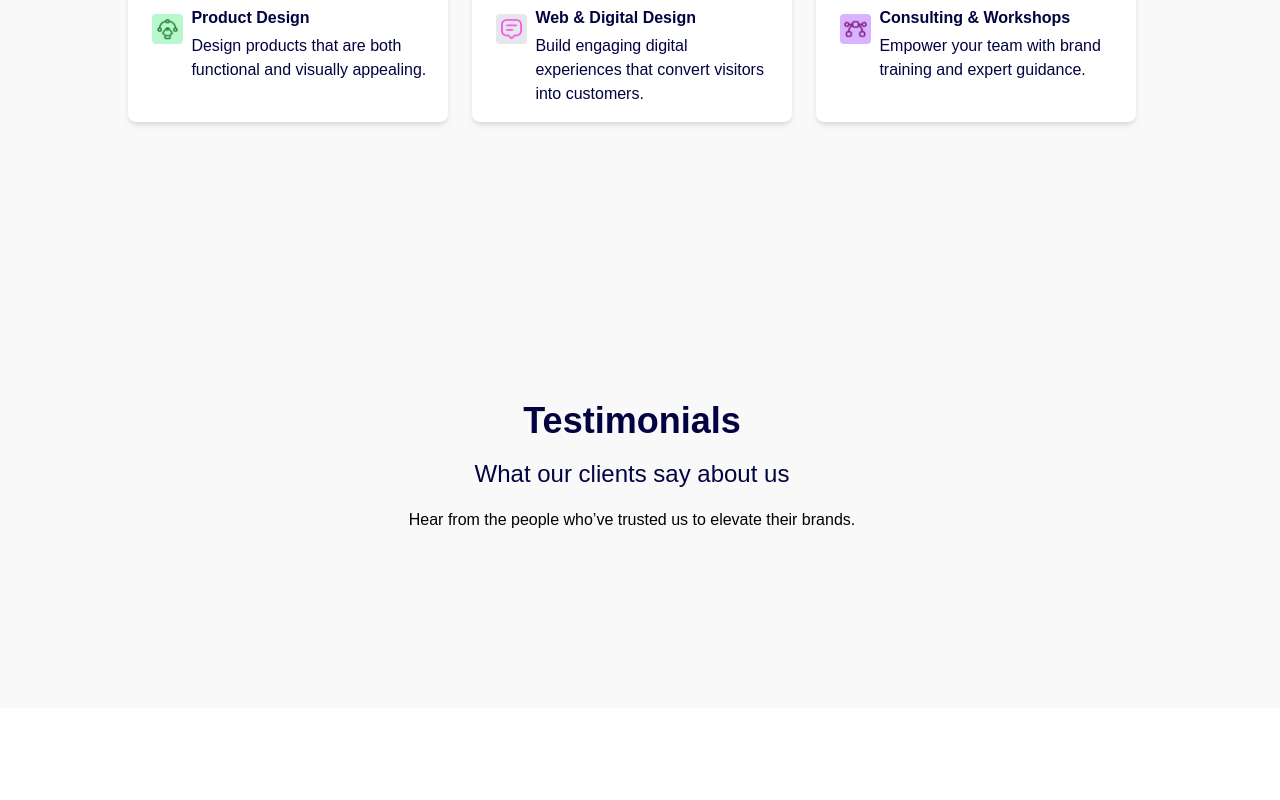
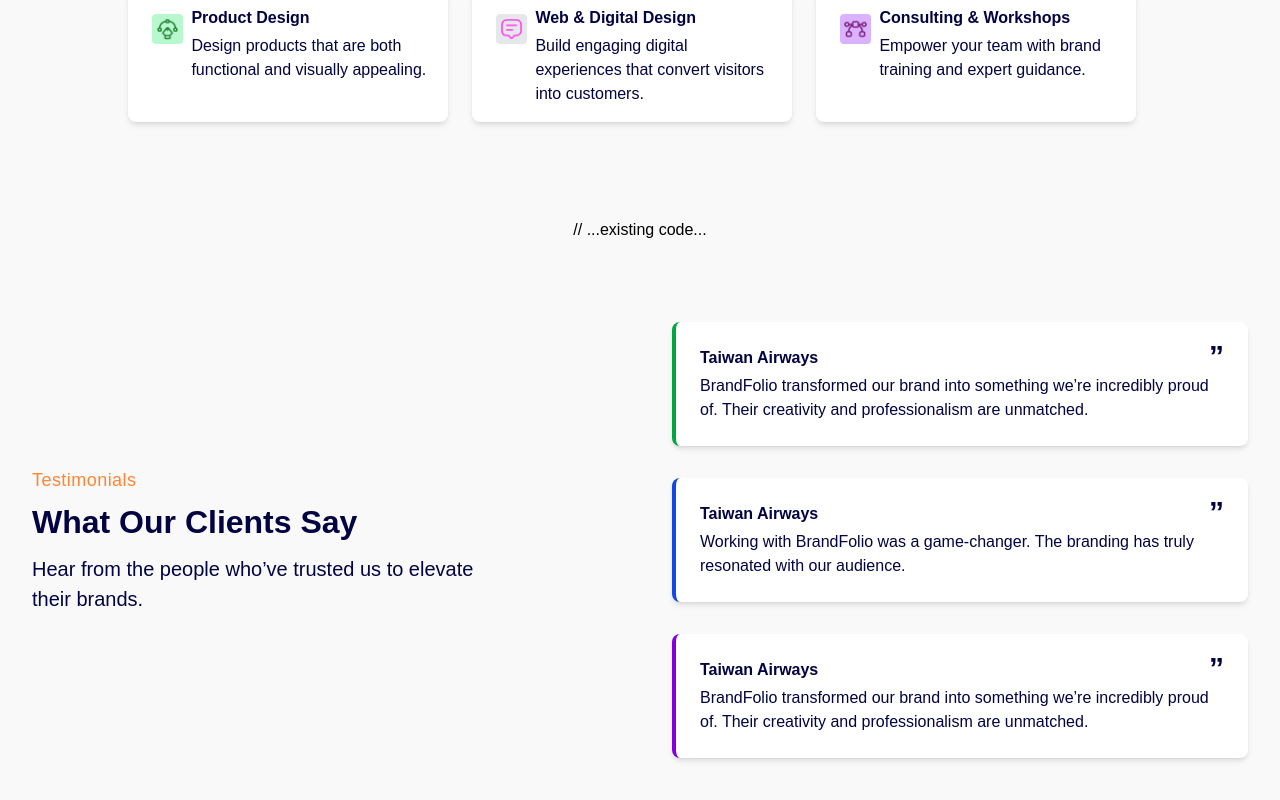
Before and after one commit to MideJayeoba/tailwind-project, a React (Vite) app in the folder learning/: page / in a window 1280 px wide. Shown: the part 2099-2899 px from the top of the page. Before the commit the page ends 2807 px from the top, so only its background shows below. Built offline with nearby package versions, Linux system fonts and the light colour scheme.

Commit message:
testimonial section

```diff
--- a/learning/src/App.jsx
+++ b/learning/src/App.jsx
@@ -181,20 +181,46 @@ export default function App() {
         </div>
       </section>
 
+      // ...existing code...
+
       {/* Testimonials Section */}
       <section id="testimonials" className="max-w-7xl w-full mx-auto px-4 mt-10 md:mt-20">
-        <div className='flex flex-col md:flex-row w-full max-w-7xl px-0 md:px-4'>
-          <div className="text-center flex flex-col p-4 md:m-20 md:mr-24 self-center w-full">
-            <p className="text-[24px] font-bold mb-2 text-[#020340] md:text-[36px]">Testimonials</p>
-            <p className="text-[#020340] text-[15px] md:text-[24px] mb-4">
-              What our clients say about us
-            </p>
-            <p>
+        <div className="flex flex-col md:flex-row w-full max-w-7xl px-0 md:px-4">
+          {/* Left: Heading */}
+          <div className="flex-1 flex flex-col justify-center md:items-start items-center text-left md:pr-16">
+            <p className="text-[#FF8533] text-[16px] md:text-[18px] mb-1 font-medium tracking-wide">Testimonials</p>
+            <h2 className="text-[#020340] font-bold text-[24px] md:text-[32px] mb-2">What Our Clients Say</h2>
+            <p className="text-[#020340] text-[16px] md:text-[20px] max-w-md">
               Hear from the people who’ve trusted us to elevate their brands.
             </p>
           </div>
+          {/* Right: Testimonial Cards */}
+          <div className="flex-1 flex flex-col gap-8 mt-8 md:mt-0">
+            <div className="bg-white rounded-lg shadow-md p-6 relative max-w-xl ml-auto border-l-4 border-green-600">
+              <span className="absolute top-4 right-6 text-3xl text-[#020340] font-bold select-none">”</span>
+              <h3 className="font-bold text-[#020340] mb-1">Taiwan Airways</h3>
+              <p className="text-[#020340]">
+                BrandFolio transformed our brand into something we’re incredibly proud of. Their creativity and professionalism are unmatched.
+              </p>
+            </div>
+            <div className="bg-white rounded-lg shadow-md p-6 relative max-w-xl ml-auto border-l-4 border-blue-700">
+              <span className="absolute top-4 right-6 text-3xl text-[#020340] font-bold select-none">”</span>
+              <h3 className="font-bold text-[#020340] mb-1">Taiwan Airways</h3>
+              <p className="text-[#020340]">
+                Working with BrandFolio was a game-changer. The branding has truly resonated with our audience.
+              </p>
+            </div>
+            <div className="bg-white rounded-lg shadow-md p-6 relative max-w-xl ml-auto border-l-4 border-purple-700">
+              <span className="absolute top-4 right-6 text-3xl text-[#020340] font-bold select-none">”</span>
+              <h3 className="font-bold text-[#020340] mb-1">Taiwan Airways</h3>
+              <p className="text-[#020340]">
+                BrandFolio transformed our brand into something we’re incredibly proud of. Their creativity and professionalism are unmatched.
+              </p>
+            </div>
+          </div>
         </div>
       </section>
+
 
       {/* Contact Section */}
       <section id="contact" className="max-w-7xl w-full mx-auto px-4 mt-10 md:mt-20">
```
